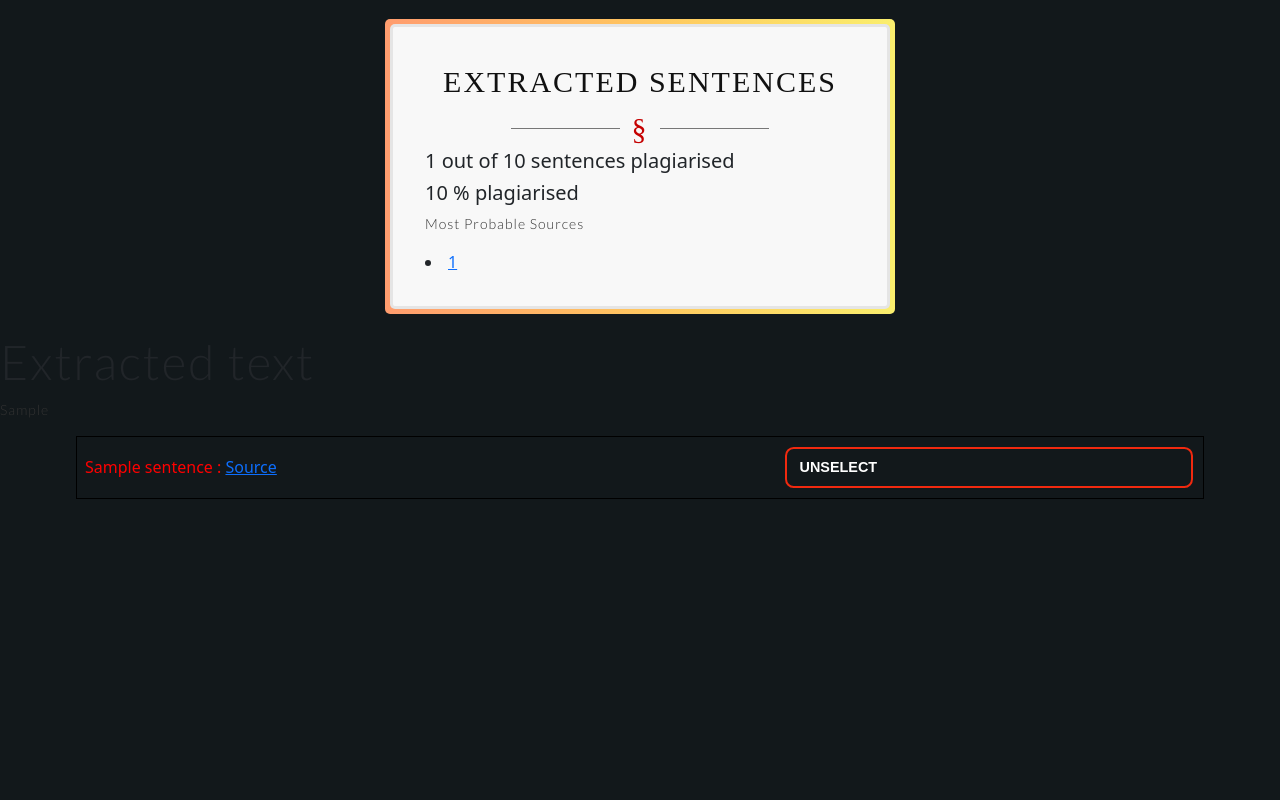
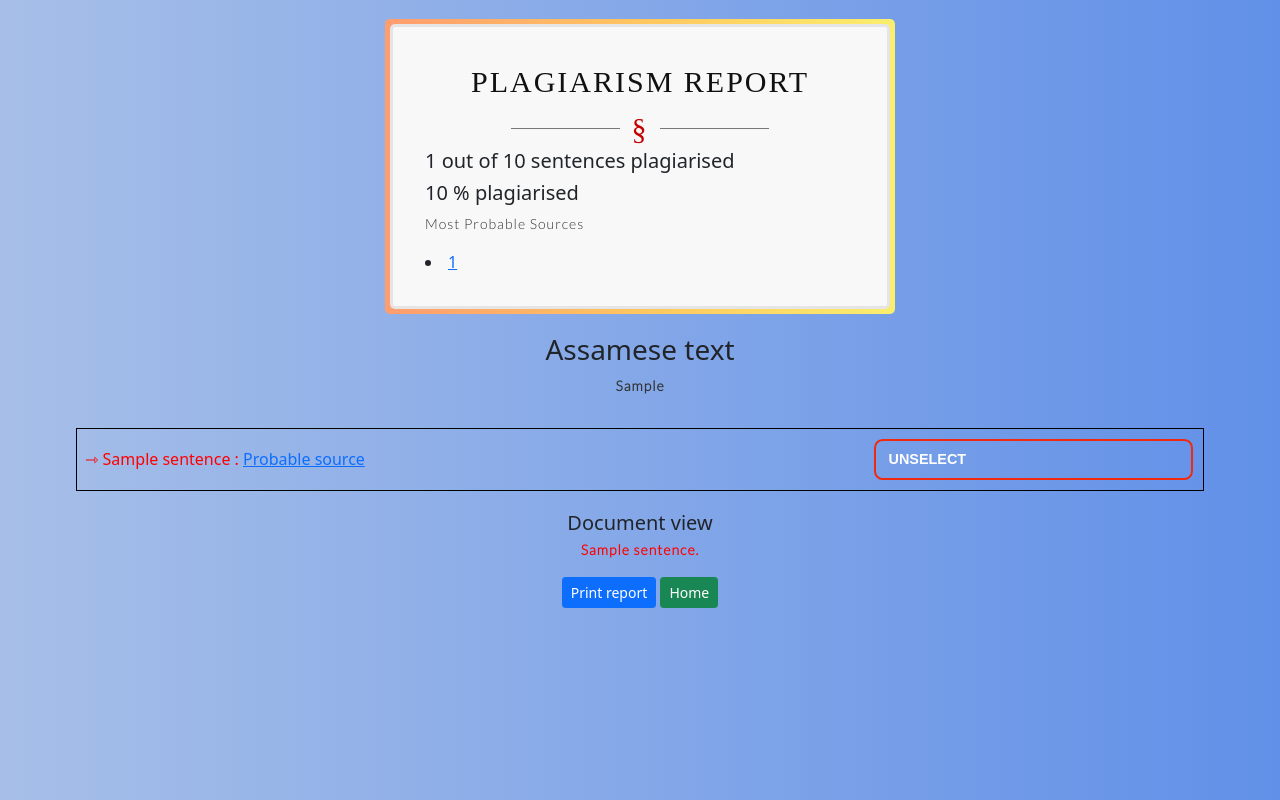
Before and after one commit to Reckon77/no_nokol, a Flask app: template templates/display.html in a window 1280 px wide. Run offline with Flask 2, Linux system fonts and the light colour scheme; the template is opened without the code that fills it: most values are stand-ins (such as "Sample title", 1, 10 or a date in 2020); parts of the project's set-up code (start-up, migrations or seed data) failed here and were passed over.

Commit message:
updated the UI of display

```diff
--- a/app.py
+++ b/app.py
@@ -137,4 +137,4 @@ def too_large(e):
     return "File size is too large.", 413
 
 if __name__ == "__main__":
-    app.run(debug=True)
+    app.run()
--- a/static/style.css
+++ b/static/style.css
@@ -18,7 +18,7 @@ p {
   color: #333333;
 }
 
-.header {;
+.header {
   position: relative;
   text-align: center;
   background: linear-gradient(
@@ -302,25 +302,20 @@ td {
   padding: 1.5rem;
 }
 
-
-
-
-
 /* nav styles */
-
 
 .link-styles {
   text-decoration: none;
   color: #eee;
 }
 
-.container{
+.container {
   max-width: 120rem;
   width: 90%;
   margin: 0 auto;
 }
 
-.menu-toggle{
+.menu-toggle {
   position: fixed;
   top: 2.5rem;
   right: 2.5rem;
@@ -331,7 +326,7 @@ td {
   display: none;
 }
 
-nav{
+nav {
   padding-top: 5rem;
   display: flex;
   justify-content: space-between;
@@ -340,44 +335,44 @@ nav{
   font-size: 1.6rem;
 }
 
-.brand{
+.brand {
   font-size: 50px;
   font-weight: 300;
   transform: translateX(-100rem);
-	animation: slideIn .5s forwards;
+  animation: slideIn 0.5s forwards;
 }
 
-.brand span{
+.brand span {
   color: crimson;
 }
 
-nav ul{
+nav ul {
   display: flex;
 }
 
-nav ul li{
+nav ul li {
   list-style: none;
   transform: translateX(100rem);
-	animation: slideIn .5s forwards;
+  animation: slideIn 0.5s forwards;
 }
 
-nav ul li:nth-child(1){
+nav ul li:nth-child(1) {
   animation-delay: 0s;
 }
 
-nav ul li:nth-child(2){
-	animation-delay: .5s;
+nav ul li:nth-child(2) {
+  animation-delay: 0.5s;
 }
 
-nav ul li:nth-child(3){
+nav ul li:nth-child(3) {
   animation-delay: 1s;
 }
 
-nav ul li:nth-child(4){
+nav ul li:nth-child(4) {
   animation-delay: 1.5s;
 }
 
-nav ul li a{
+nav ul li a {
   font-size: 18px;
   padding: 1rem 0;
   margin: 0 3rem;
@@ -385,33 +380,33 @@ nav ul li a{
   letter-spacing: 2px;
 }
 
-nav ul li a:last-child{
+nav ul li a:last-child {
   margin-right: 0;
 }
 
 nav ul li a::before,
-nav ul li a::after{
-	content: '';
+nav ul li a::after {
+  content: "";
   position: absolute;
   width: 100%;
   height: 2px;
   background-color: crimson;
   left: 0;
   transform: scaleX(0);
-	transition: all .5s;
+  transition: all 0.5s;
 }
 
-nav ul li a::before{
+nav ul li a::before {
   top: 0;
   transform-origin: left;
 }
 
-nav ul li a::after{
+nav ul li a::after {
   bottom: 0;
   transform-origin: right;
 }
 
-.overlay{
+.overlay {
   background-color: rgba(13, 47, 236, 0.952);
   position: fixed;
   right: 0;
@@ -425,31 +420,25 @@ nav ul li a::after{
 }
 
 nav ul li a:hover::before,
-nav ul li a:hover::after{
+nav ul li a:hover::after {
   transform: scaleX(1);
 }
 
 @keyframes slideIn {
-	from{
-
+  from {
   }
-	to{
+  to {
     transform: translateX(0);
   }
 }
 
-@media screen and (max-width: 1125px){
-
-
-
-	.menu-toggle{
-
-
+@media screen and (max-width: 1125px) {
+  .menu-toggle {
     display: block;
     z-index: 1000;
   }
 
-	nav{
+  nav {
     padding-top: 0;
     display: none;
     flex-direction: column;
@@ -459,29 +448,29 @@ nav ul li a:hover::after{
     text-align: center;
   }
 
-	nav ul{
+  nav ul {
     flex-direction: column;
   }
 
-	nav ul li{
+  nav ul li {
     margin-top: 3rem;
   }
 
-	nav ul li a{
+  nav ul li a {
     margin: 0;
     font-size: 1rem;
   }
 
-	.brand{
+  .brand {
     font-size: 3rem;
   }
 
   .fas {
-    right:0;
+    right: 0;
   }
 
   .overlay.menu-open,
-  nav.menu-open{
+  nav.menu-open {
     display: flex;
     transform: scale(1);
     opacity: 1;
@@ -492,15 +481,12 @@ nav ul li a:hover::after{
     bottom: 0;
     z-index: 2;
   }
-
 }
-
-
 
 .grad-bar {
   width: 100%;
   height: 5px;
-  background: linear-gradient(-45deg, #EE7752, #E73C7E, #23A6D5, #23D5AB);
+  background: linear-gradient(-45deg, #ee7752, #e73c7e, #23a6d5, #23d5ab);
   background-size: 400% 400%;
   -webkit-animation: gradbar 15s ease infinite;
   -moz-animation: gradbar 15s ease infinite;
@@ -509,55 +495,49 @@ nav ul li a:hover::after{
 
 @-webkit-keyframes gradbar {
   0% {
-		background-position: 0% 50%
+    background-position: 0% 50%;
   }
   50% {
-		background-position: 100% 50%
+    background-position: 100% 50%;
   }
   100% {
-		background-position: 0% 50%
+    background-position: 0% 50%;
   }
 }
 
 @-moz-keyframes gradbar {
   0% {
-		background-position: 0% 50%
+    background-position: 0% 50%;
   }
   50% {
-		background-position: 100% 50%
+    background-position: 100% 50%;
   }
   100% {
-		background-position: 0% 50%
+    background-position: 0% 50%;
   }
 }
 
 @keyframes gradbar {
   0% {
-		background-position: 0% 50%
+    background-position: 0% 50%;
   }
   50% {
-		background-position: 100% 50%
+    background-position: 100% 50%;
   }
   100% {
-		background-position: 0% 50%
+    background-position: 0% 50%;
   }
 }
 
-
-
 /* Brand glow */
-
 
 #blink {
   -webkit-animation-name: blinker;
   -webkit-animation-iteration-count: infinite;
   -webkit-animation-duration: 0.5s;
-   font-family: lobster , cursive;
+  font-family: lobster, cursive;
   text-align: center;
 }
-
-
-
 
 /* Absolute Center Spinner */
 .loading {
@@ -576,7 +556,7 @@ nav ul li a:hover::after{
 
 /* Transparent Overlay */
 .loading:before {
-  content: '';
+  content: "";
   display: block;
   position: fixed;
   top: 0;
@@ -597,7 +577,7 @@ nav ul li a:hover::after{
 }
 
 .loading:not(:required):after {
-  content: '';
+  content: "";
   display: block;
   font-size: 10px;
   width: 1em;
@@ -609,8 +589,16 @@ nav ul li a:hover::after{
   -o-animation: spinner 1500ms infinite linear;
   animation: spinner 1500ms infinite linear;
   border-radius: 0.5em;
-  -webkit-box-shadow: rgba(0, 0, 0, 0.75) 1.5em 0 0 0, rgba(0, 0, 0, 0.75) 1.1em 1.1em 0 0, rgba(0, 0, 0, 0.75) 0 1.5em 0 0, rgba(0, 0, 0, 0.75) -1.1em 1.1em 0 0, rgba(0, 0, 0, 0.5) -1.5em 0 0 0, rgba(0, 0, 0, 0.5) -1.1em -1.1em 0 0, rgba(0, 0, 0, 0.75) 0 -1.5em 0 0, rgba(0, 0, 0, 0.75) 1.1em -1.1em 0 0;
-  box-shadow: rgba(0, 0, 0, 0.75) 1.5em 0 0 0, rgba(0, 0, 0, 0.75) 1.1em 1.1em 0 0, rgba(0, 0, 0, 0.75) 0 1.5em 0 0, rgba(0, 0, 0, 0.75) -1.1em 1.1em 0 0, rgba(0, 0, 0, 0.75) -1.5em 0 0 0, rgba(0, 0, 0, 0.75) -1.1em -1.1em 0 0, rgba(0, 0, 0, 0.75) 0 -1.5em 0 0, rgba(0, 0, 0, 0.75) 1.1em -1.1em 0 0;
+  -webkit-box-shadow: rgba(0, 0, 0, 0.75) 1.5em 0 0 0,
+    rgba(0, 0, 0, 0.75) 1.1em 1.1em 0 0, rgba(0, 0, 0, 0.75) 0 1.5em 0 0,
+    rgba(0, 0, 0, 0.75) -1.1em 1.1em 0 0, rgba(0, 0, 0, 0.5) -1.5em 0 0 0,
+    rgba(0, 0, 0, 0.5) -1.1em -1.1em 0 0, rgba(0, 0, 0, 0.75) 0 -1.5em 0 0,
+    rgba(0, 0, 0, 0.75) 1.1em -1.1em 0 0;
+  box-shadow: rgba(0, 0, 0, 0.75) 1.5em 0 0 0,
+    rgba(0, 0, 0, 0.75) 1.1em 1.1em 0 0, rgba(0, 0, 0, 0.75) 0 1.5em 0 0,
+    rgba(0, 0, 0, 0.75) -1.1em 1.1em 0 0, rgba(0, 0, 0, 0.75) -1.5em 0 0 0,
+    rgba(0, 0, 0, 0.75) -1.1em -1.1em 0 0, rgba(0, 0, 0, 0.75) 0 -1.5em 0 0,
+    rgba(0, 0, 0, 0.75) 1.1em -1.1em 0 0;
 }
 
 /* Animation */
@@ -680,10 +668,8 @@ nav ul li a:hover::after{
   }
 }
 
-
-
 table {
-  border: 1px solid #CCC;
+  border: 1px solid #ccc;
   border-collapse: collapse;
 }
 
@@ -695,8 +681,6 @@ td {
 tr {
   border: none;
 }
-
-
 
 .unselect {
   box-sizing: border-box;
@@ -723,19 +707,23 @@ tr {
   text-decoration: none;
   text-align: center;
   text-transform: uppercase;
-  font-family: 'Montserrat', sans-serif;
+  font-family: "Montserrat", sans-serif;
   font-weight: 700;
 }
-.unselect:hover, .btn:focus {
+.unselect:hover,
+.btn:focus {
   color: #fff;
   outline: 0;
 }
 
-
 .fourth {
   border-color: #f1290f;
   color: #fff;
-  background-image: -webkit-linear-gradient(45deg, #f1290f 50%, transparent 50%);
+  background-image: -webkit-linear-gradient(
+    45deg,
+    #f1290f 50%,
+    transparent 50%
+  );
   background-image: linear-gradient(45deg, #f1290f 50%, transparent 50%);
   background-position: 100%;
   background-size: 400%;
@@ -746,24 +734,24 @@ tr {
   background-position: 0;
 }
 
-
-
-
 .background-1 {
-  background:  #12181b;
+  background: #6190e8; /* fallback for old browsers */
+  background: -webkit-linear-gradient(
+    to right,
+    #a7bfe8,
+    #6190e8
+  ); /* Chrome 10-25, Safari 5.1-6 */
+  background: linear-gradient(
+    to right,
+    #a7bfe8,
+    #6190e8
+  ); /* W3C, IE 10+/ Edge, Firefox 16+, Chrome 26+, Opera 12+, Safari 7+ */
 }
 
-
-
-
-
-
- .card{
+.card {
   position: relative;
   display: flex;
   flex-direction: column;
-
-
 
   border-radius: 5px;
 }
@@ -776,20 +764,26 @@ tr {
 
   border-radius: 5px;
 
-  background: linear-gradient(90deg, #845ec2, #d65db1, #ff6f91, #ff9671, #ffc75f, #f9f871);
+  background: linear-gradient(
+    90deg,
+    #845ec2,
+    #d65db1,
+    #ff6f91,
+    #ff9671,
+    #ffc75f,
+    #f9f871
+  );
   background-size: 300% 300%;
   background-position-x: 0%;
 
   animation: border-animation 2s alternate infinite;
 }
 
-
-
 @keyframes border-animation {
-  0%{
+  0% {
     background-position-x: 0%;
   }
-  100%{
+  100% {
     background-position-x: 100%;
   }
 }
--- a/templates/display.html
+++ b/templates/display.html
@@ -18,7 +18,7 @@
   </head>
   <body class="background-1">
     <div class="eleven card">
-      <h1 class="title">Extracted Sentences</h1>
+      <h1 class="title">Plagiarism report</h1>
       <h5>
         <span id="plagCount">{{plagCount}}</span> out of
         <span id="totalSentences"> {{total}}</span> sentences plagiarised
@@ -27,12 +27,26 @@
       {% if mostProbable|length > 0 %}
       <p>Most Probable Sources</p>
       {% for sites in mostProbable %}
-      <li><a href="{{sites[0]}}" style="word-wrap: break-word;">{{sites[0]}}</a></li>
+      <li>
+        <a href="{{sites[0]}}" style="word-wrap: break-word">{{sites[0]}}</a>
+      </li>
       {% endfor %} {% endif %}
     </div>
     {% if assameseData|length > 0 %}
-    <h1>Extracted text</h1>
-    <p>{{assameseData}}</p>
+    <div
+      class="
+        container
+        my-3
+        d-flex
+        flex-column
+        align-items-center
+        justify-content-center
+      "
+    >
+      <h3>Assamese text</h3>
+      <p class="fw-bold">{{assameseData}}</p>
+    </div>
+
     {% endif %}
     <!-- <ul>
       {% for sentence, src in res.items() %} {% if src == "" %}
@@ -51,24 +65,39 @@
       {% endif %} {% endfor %}
     </ul> -->
     <div class="container">
-      <table class="results">
+      <table class="results my-3">
         {% for sentence, src in res.items() %} {% if src == "" %}
         <tr>
-          <td style="color: rgb(0, 255, 0)">{{ sentence }}</td>
+          <td style="color: rgb(0, 255, 0)">&roarr; {{ sentence }}</td>
           <td class="orignalSentence unselect fourth">Unselect</td>
         </tr>
 
         {% else %}
         <tr>
           <td style="color: red">
-            {{ sentence }} : <a href=" {{ src }}">Source</a>
+            &roarr; {{ sentence }} : <a href=" {{ src }}">Probable source</a>
           </td>
-          <td class=" btn-sm plagiarisedSentence unselect fourth">Unselect</td>
+          <td class="btn-sm plagiarisedSentence unselect fourth">Unselect</td>
         </tr>
         {% endif %} {% endfor %}
       </table>
     </div>
-
+    <div class="container my-2 d-flex flex-column align-items-center">
+      <h5 class="my-1">Document view</h5>
+      <p style="font-weight: bold; line-height: 1.6">
+        {% for sentence, src in res.items() %} {% if src == "" %}
+        <span style="color: rgb(0, 255, 0)"> {{ sentence }}. </span>
+        {% else %}
+        <span style="color: rgb(255, 0, 0)"> {{ sentence }}. </span>
+        {% endif %} {% endfor %}
+      </p>
+      <div>
+        <button onclick="window.print()" class="btn btn-sm btn-primary">
+          Print report
+        </button>
+        <a href="/" class="btn btn-sm btn-success">Home</a>
+      </div>
+    </div>
 
     <script src="{{ url_for('static', filename='display.js') }}"></script>
   </body>
```
Also changed, not shown: templates/displayIntelligent.html (+23 -6 lines). Lines whose indentation alone changed are shown as unchanged.
